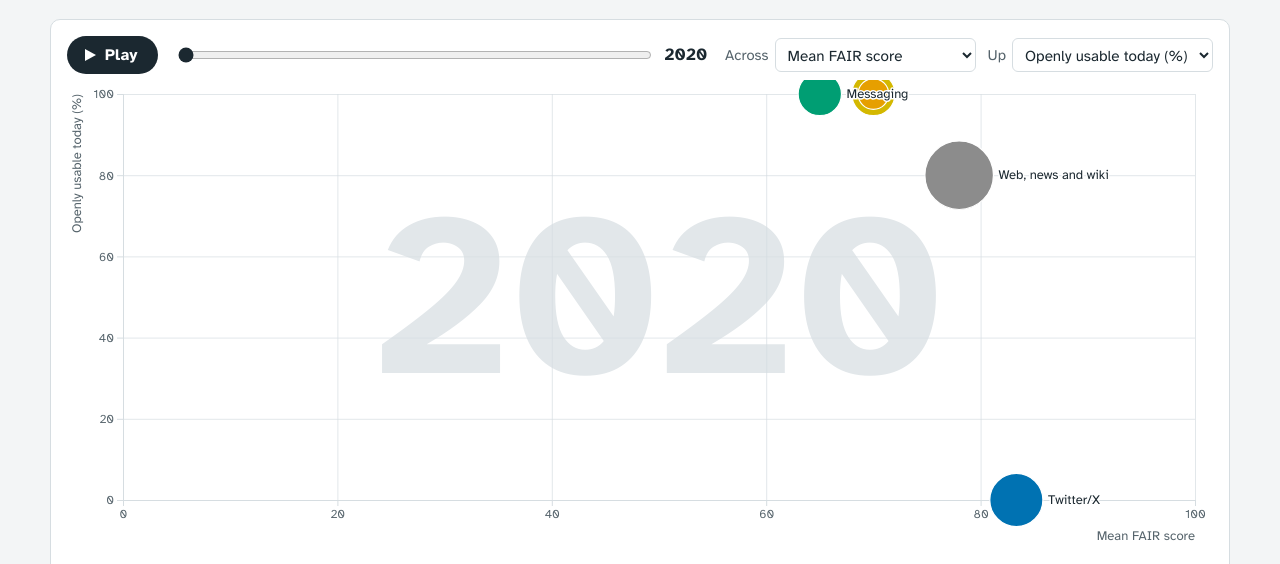
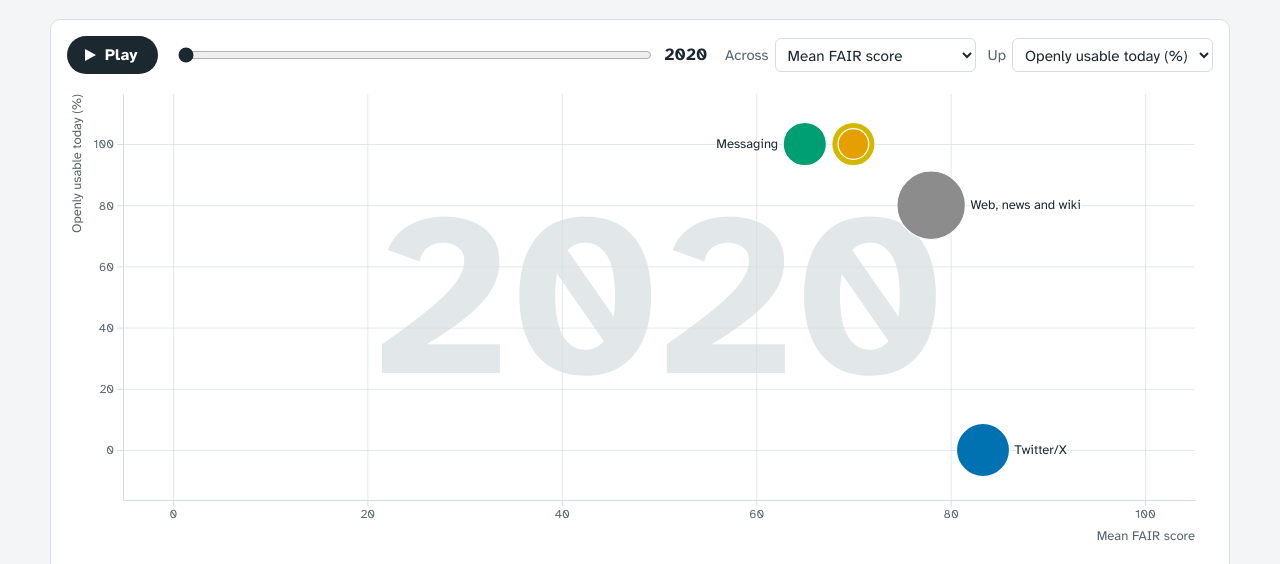
Before and after one commit to meclin2345/icwsm-datahub, a plain HTML site: page docs/index.html in a window 1280 px wide. Shown: the part 375-939 px from the top of the page. Drawn offline with Linux system fonts and the light colour scheme.

Commit message:
Keep bubbles inside the chart; place labels without overlaps

```diff
--- a/docs/index.html
+++ b/docs/index.html
@@ -492,10 +492,22 @@ function Gapminder() {
     draw(false);
   }
 
+  // Bubbles are drawn around their centre, so a value at the edge of the domain would spill over the
+  // plot frame (into the controls above or the axis below). Pad the plot inside by the largest radius
+  // and widen the domain to match, so the axes still span the whole frame.
+  let xTicks, yTicks;
   function scales() {
     const mx = METRICS[st.x], my = METRICS[st.y];
-    xS = (mx.log ? d3.scaleLog() : d3.scaleLinear()).domain(mx.domain).range([m.l, W - m.r]).clamp(true);
-    yS = (my.log ? d3.scaleLog() : d3.scaleLinear()).domain(my.domain).range([H - m.b, m.t]).clamp(true);
+    const pad = rS.range()[1] + 4;
+    const make = (mt, range, padded) => {
+      const inner = (mt.log ? d3.scaleLog() : d3.scaleLinear()).domain(mt.domain).range(padded);
+      return (mt.log ? d3.scaleLog() : d3.scaleLinear()).domain(range.map(v => inner.invert(v))).range(range).clamp(true);
+    };
+    xS = make(mx, [m.l, W - m.r], [m.l + pad, W - m.r - pad]);
+    yS = make(my, [H - m.b, m.t], [H - m.b - pad, m.t + pad]);
+    const within = (mt, n) => (mt.log ? d3.scaleLog() : d3.scaleLinear()).domain(mt.domain).ticks(n)
+      .filter(v => v >= mt.domain[0] && v <= mt.domain[1]);
+    xTicks = within(mx, W < 640 ? 4 : 7); yTicks = within(my, 5);
   }
 
   function rowsFor(year) {
@@ -511,10 +523,11 @@ function Gapminder() {
     const dur = animate && !REDUCED ? 750 : 0;
     const mx = METRICS[st.x], my = METRICS[st.y];
     const nT = W < 640 ? 4 : 7;
-    gx.transition().duration(dur).call(d3.axisBottom(xS).ticks(nT, mx.log ? "~s" : undefined).tickSizeOuter(0));
-    gy.transition().duration(dur).call(d3.axisLeft(yS).ticks(5, my.log ? "~s" : undefined).tickSizeOuter(0));
-    ggx.transition().duration(dur).call(d3.axisBottom(xS).ticks(nT).tickSize(-(H - m.t - m.b)).tickFormat(""));
-    ggy.transition().duration(dur).call(d3.axisLeft(yS).ticks(5).tickSize(-(W - m.l - m.r)).tickFormat(""));
+    const fx = mx.log ? d3.format("~s") : undefined, fy = my.log ? d3.format("~s") : undefined;
+    gx.transition().duration(dur).call(d3.axisBottom(xS).tickValues(xTicks).tickFormat(fx).tickSizeOuter(0));
+    gy.transition().duration(dur).call(d3.axisLeft(yS).tickValues(yTicks).tickFormat(fy).tickSizeOuter(0));
+    ggx.transition().duration(dur).call(d3.axisBottom(xS).tickValues(xTicks).tickSize(-(H - m.t - m.b)).tickFormat(""));
+    ggy.transition().duration(dur).call(d3.axisLeft(yS).tickValues(yTicks).tickSize(-(W - m.l - m.r)).tickFormat(""));
     xT.text(mx.label); yT.text(my.label);
     water.text(st.year);
     out.value = st.year; out.textContent = st.year; slider.value = st.year;
@@ -533,12 +546,38 @@ function Gapminder() {
 
     const top = rows.filter(d => d.ok).sort((a, b) => b.n - a.n).slice(0, 3).map(d => d.family);
     const labelled = rows.filter(d => d.ok && (top.includes(d.family) || st.trails.has(d.family)));
+    // Place each label beside its bubble where it covers the fewest other bubbles and labels,
+    // trying right, left, above and below, and never outside the plot frame.
+    const place = new Map(), boxes = [];
+    const circles = rows.filter(d => d.ok).map(d => ({ f: d.family, x: pos(d)[0], y: pos(d)[1], r: Math.max(rS(d.n), 3) }));
+    const hit = (b, c) => { const nx = Math.max(b.x0, Math.min(c.x, b.x1)), ny = Math.max(b.y0, Math.min(c.y, b.y1));
+      return Math.hypot(c.x - nx, c.y - ny) < c.r ? 1 : 0; };
+    const over = (a, b) => Math.max(0, Math.min(a.x1, b.x1) - Math.max(a.x0, b.x0)) * Math.max(0, Math.min(a.y1, b.y1) - Math.max(a.y0, b.y0));
+    labelled.slice().sort((a, b) => b.n - a.n).forEach(d => {
+      const [cx, cy] = pos(d), r = Math.max(rS(d.n), 3), w = d.family.split(" (")[0].length * 6.6, hh = 14;
+      const cands = [
+        { x: cx + r + 5, y: cy, anchor: "start", b: { x0: cx + r + 5, x1: cx + r + 5 + w, y0: cy - hh / 2, y1: cy + hh / 2 } },
+        { x: cx - r - 5, y: cy, anchor: "end", b: { x0: cx - r - 5 - w, x1: cx - r - 5, y0: cy - hh / 2, y1: cy + hh / 2 } },
+        { x: cx, y: cy - r - 9, anchor: "middle", b: { x0: cx - w / 2, x1: cx + w / 2, y0: cy - r - 9 - hh / 2, y1: cy - r - 9 + hh / 2 } },
+        { x: cx, y: cy + r + 10, anchor: "middle", b: { x0: cx - w / 2, x1: cx + w / 2, y0: cy + r + 10 - hh / 2, y1: cy + r + 10 + hh / 2 } },
+      ];
+      let best = null, bestScore = Infinity;
+      cands.forEach((c, i) => {
+        const b = c.b;
+        const outside = b.x0 < m.l || b.x1 > W - m.r || b.y0 < m.t || b.y1 > H - m.b ? 1000 : 0;
+        const score = outside + 100 * circles.filter(o => o.f !== d.family).reduce((t, o) => t + hit(b, o), 0)
+          + boxes.reduce((t, o) => t + over(b, o), 0) + i;   // small preference for the order right, left, above, below
+        if (score < bestScore) { bestScore = score; best = c; }
+      });
+      boxes.push(best.b); place.set(d.family, best);
+    });
     gL.selectAll("text").data(labelled, d => d.family)
       .join(enter => enter.append("text").attr("class", "gm-label").attr("dominant-baseline", "central")
-        .attr("x", d => pos(d)[0]).attr("y", d => pos(d)[1]))
+        .attr("x", d => place.get(d.family).x).attr("y", d => place.get(d.family).y))
       .text(d => d.family.split(" (")[0])
+      .attr("text-anchor", d => place.get(d.family).anchor)
       .transition().duration(dur).ease(d3.easeCubicInOut)
-      .attr("x", d => pos(d)[0] + Math.max(rS(d.n), 3) + 5).attr("y", d => pos(d)[1]);
+      .attr("x", d => place.get(d.family).x).attr("y", d => place.get(d.family).y);
     drawTrails();
     highlight();
     table(rows);
```
Also changed, not shown: 1 other file.
